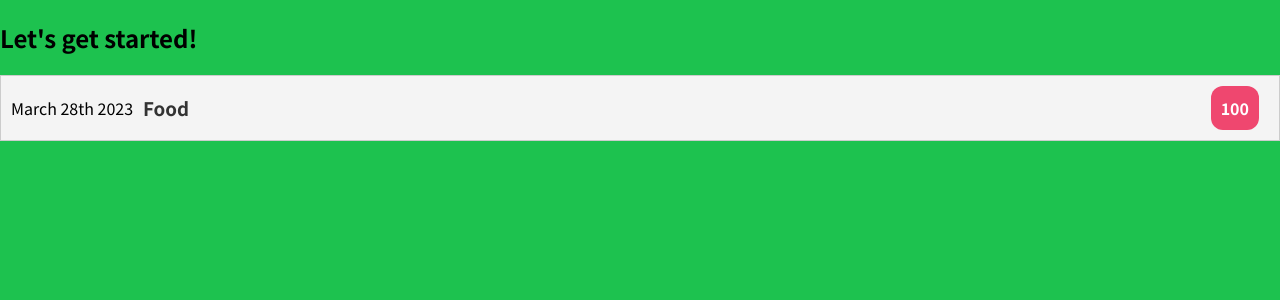
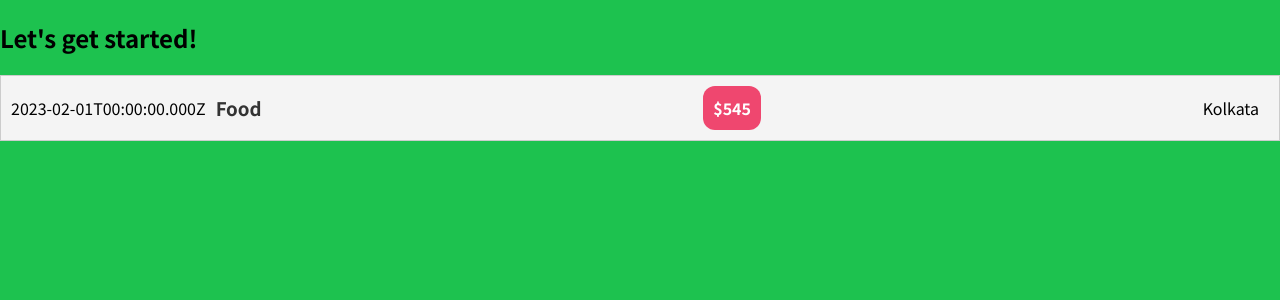
Before and after one commit to devmalya99/ExpenseTrackerReact, a JavaScript app: page / in a window 1280 px wide. Shown: the top 300 px of the page. Built offline with nearby package versions, Linux system fonts and the light colour scheme.

Commit message:
Added javascript instead of hard coded info

```diff
--- a/src/components/ExpenseItem.js
+++ b/src/components/ExpenseItem.js
@@ -1,12 +1,17 @@
 import "./ExpenseItem.css";
 
 function ExpenseItem() {
+    const expenseDate = new Date(2023,1,1);
+    const expenseTitle='Food';
+    const expenseAmount='545';
+    const LocationOfExpenditure='Kolkata'
   return (
     <div className="expense-item">
-      <div>March 28th 2023</div>
+      <div>{expenseDate.toISOString()}</div>
       <div className="expense-item_description">
-        <h3>Food</h3>
-        <div className="expense-item_price">100</div>
+        <h3>{expenseTitle}</h3>
+        <div className="expense-item_price">${expenseAmount}</div>
+      <div className="expense-item_location">{LocationOfExpenditure}</div>
       </div>
     </div>
   );
```
